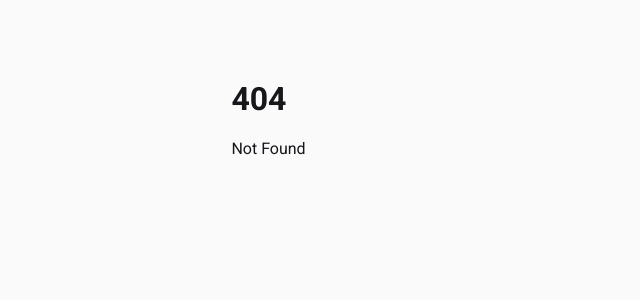
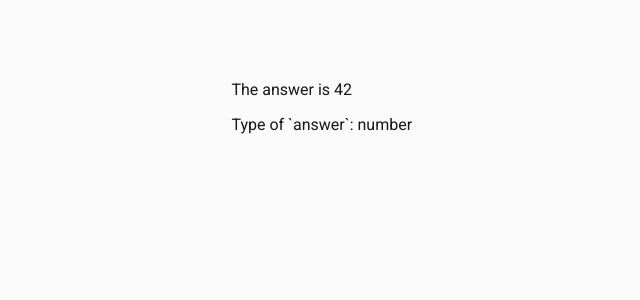
Before and after one commit to Miqueas/Learning-Notes, a SvelteKit app in the folder Svelte/: page /basic-svelte/props/declaring-props in a window 1280 px wide. Before the commit this address had no page. Shown: the top 300 px of the page, without its empty margins (7-647 px from the left). Built offline with nearby package versions, Linux system fonts and the light colour scheme.

Commit message:
Svelte: added "declaring props"

```diff
--- /dev/null
+++ b/Svelte/src/routes/basic-svelte/props/declaring-props/+page.svelte
@@ -0,0 +1,7 @@
+<script>
+  import Nested from "./Nested.svelte";
+</script>
+
+<main>
+  <Nested answer={42}/>
+</main>
--- /dev/null
+++ b/Svelte/src/routes/basic-svelte/props/declaring-props/Nested.svelte
@@ -0,0 +1,8 @@
+<script>
+  export let answer;
+</script>
+
+<main>
+  <p>The answer is {answer}</p>
+  <p>Type of `answer`: {typeof(answer)}</p>
+</main>
```
